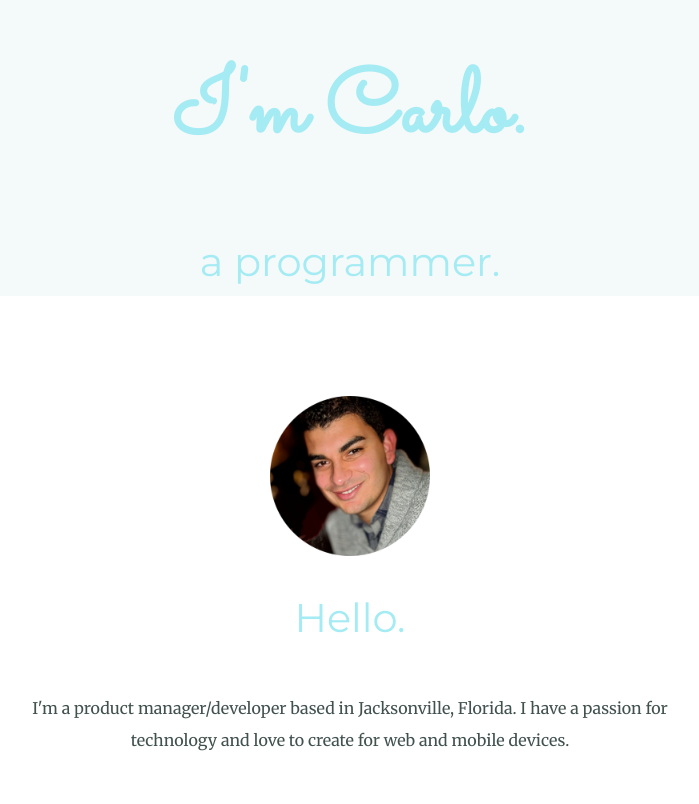
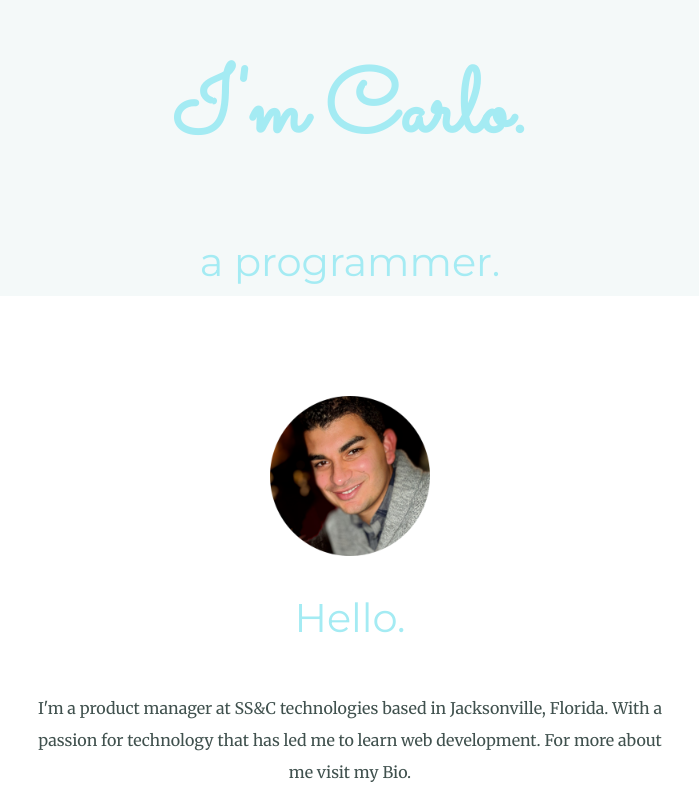
Before and after one commit to carlogy/my-portoflio, a React (Create React App) app: page / in a window 1280 px wide. Shown: the part 126-930 px from the top of the page, without its empty margins (290-989 px from the left). Built offline with nearby package versions, Linux system fonts and the light colour scheme.

Commit message:
updated intro bio and babel dependency.

```diff
--- a/package.json
+++ b/package.json
@@ -12,7 +12,8 @@
     "react-dom": "^18.2.0",
     "react-router-dom": "^6.14.1",
     "react-scripts": "5.0.1",
-    "web-vitals": "^2.1.4"
+    "web-vitals": "^2.1.4",
+    "@babel/plugin-proposal-private-property-in-object": "7.21.0-placeholder-for-preset-env.2"
   },
   "scripts": {
     "start": "react-scripts start",
--- a/src/Components/Landing.jsx
+++ b/src/Components/Landing.jsx
@@ -18,7 +18,10 @@ function Landing() {
         <div className="profile">
           <img className="headshot" src={me1} alt="headshot"/>
           <h2>Hello.</h2>
-          <p className="intro">I'm a product manager/developer based in Jacksonville, Florida. I have a passion for technology and love to create for web and mobile devices.</p>
+          <p className="intro"> I'm a product manager at SS&C technologies based in Jacksonville, Florida.
+          With a passion for technology that has led me to learn web development.
+          For more about me visit my Bio.
+          </p>
           <div>
           <Link to="/about" className="btn">Bio</Link>
           </div>
```
